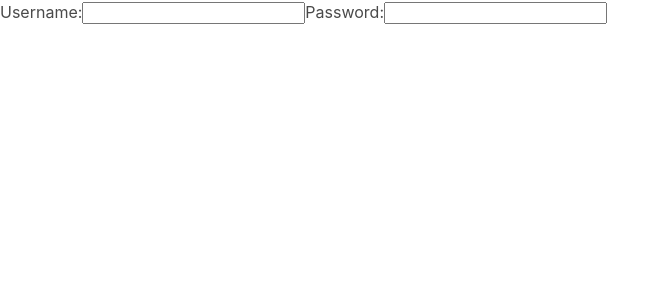
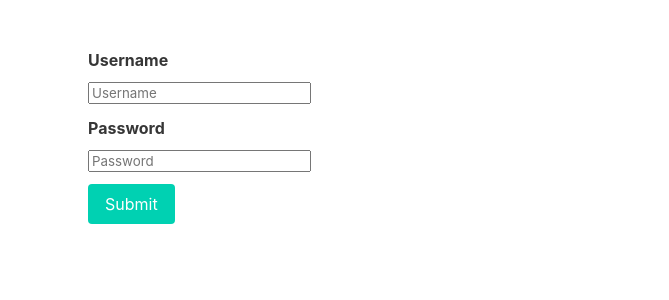
Before and after one commit to neelansh15/VueJsApp, a Vue app: page / in a window 1280 px wide. Shown: the top 300 px of the page, without its empty margins (0-669 px from the left). Built offline with nearby package versions, Linux system fonts and the light colour scheme.

Commit message:
Some Bulma Form design

```diff
--- a/src/components/Login.vue
+++ b/src/components/Login.vue
@@ -1,11 +1,30 @@
 <template>
-    <div class="form">
-        <form>
-            <label for="username">Username:</label>
-            <input type="text" name="username">
-            <label for="password">Password:</label>
-            <input type="password" name="password">
-        </form>
+    <div class="container">
+        <div class="hero">
+            <div class="hero-body">
+                <form>
+                    <div class="field">
+                        <label class="label">Username</label>
+                        <div class="control">
+                            <input type="text" name="username" placeholder="Username">
+                        </div>
+                    </div>
+
+                    <div class="field">
+                        <label class="label">Password</label>
+                        <div class="control">
+                            <input type="text" name="password" placeholder="Password">
+                        </div>
+                    </div>
+
+                    <div class="field">
+                        <div class="control">
+                            <button class="button is-primary">Submit</button>
+                        </div>
+                    </div>
+                </form>
+            </div>
+        </div>
     </div>
 </template>
 
```
